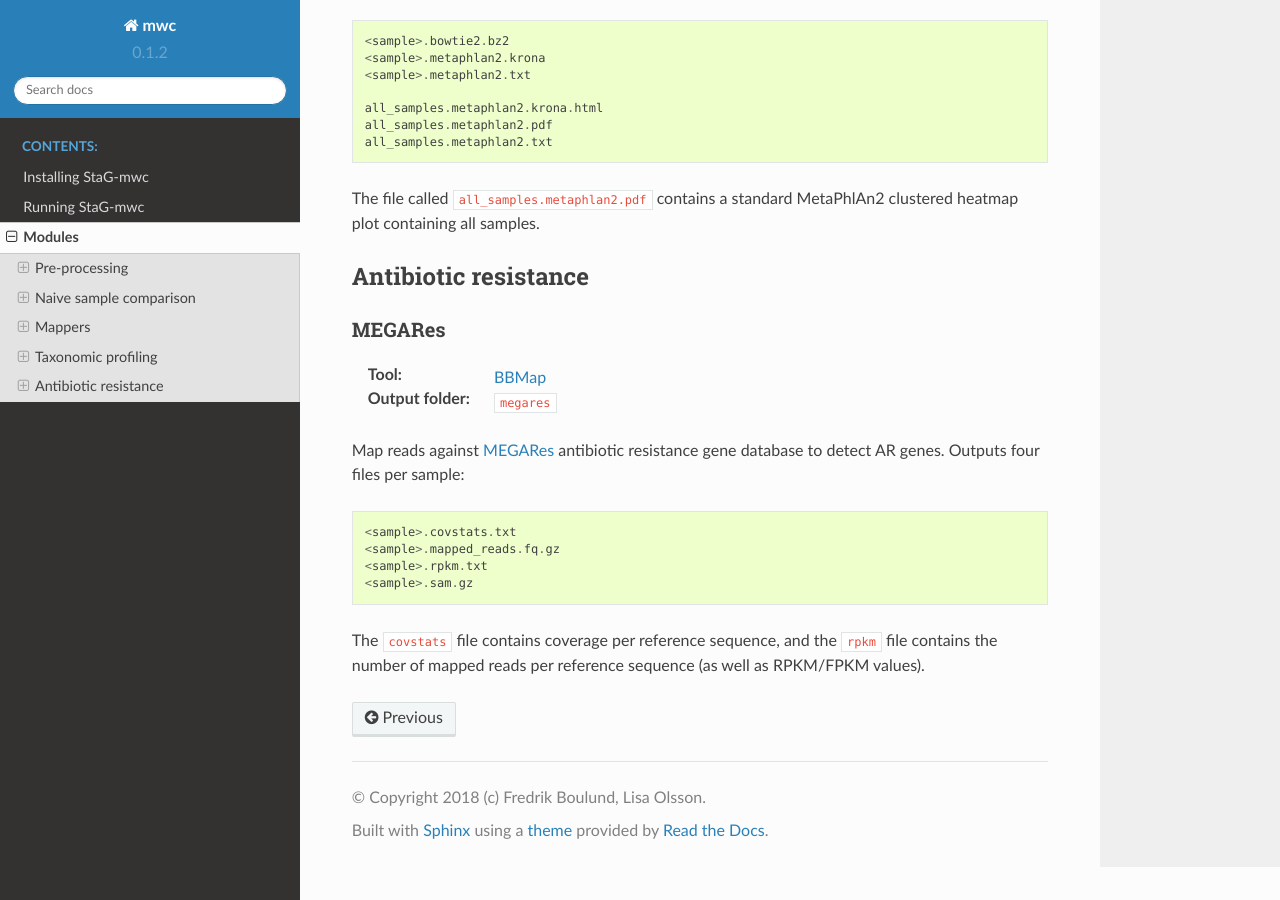
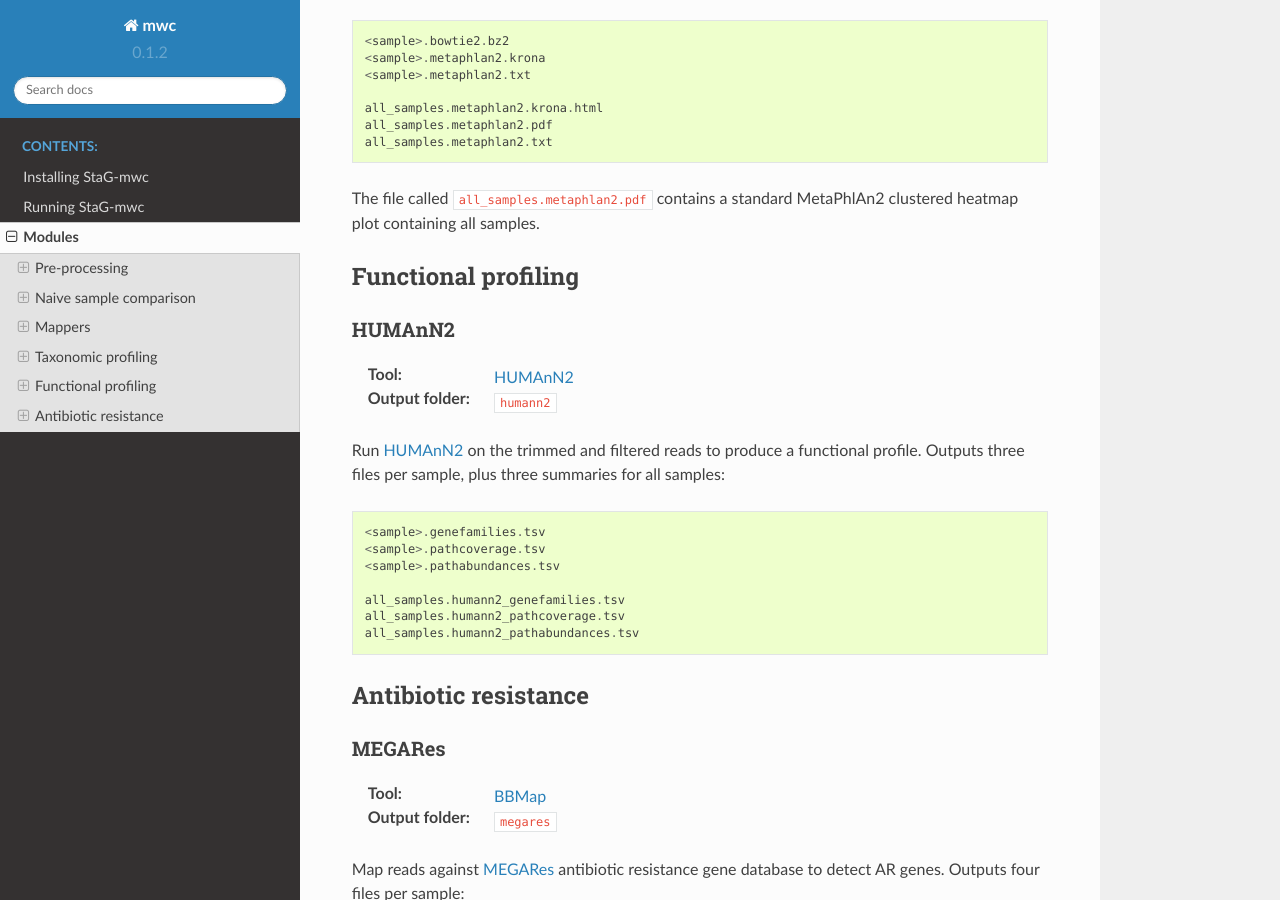
Before and after one commit to ctmrbio/stag-mwc, a Sphinx documentation site: the page built from docs/source/modules.rst, in a window 1280 px wide and 900 px high, scrolled down 5394 px. Built offline with Sphinx 7.4.7 and the Read the Docs theme 2.0.0, drawn with Linux system fonts in a browser that asks for light colours.

Commit message:
Add HUMAnN2 functional profiling

```diff
--- a/docs/source/modules.rst
+++ b/docs/source/modules.rst
@@ -7,6 +7,7 @@
 .. _MEGARes: http://megares.meglab.org/
 .. _MetaPhlAn2: https://bitbucket.org/biobakery/metaphlan2/
 .. _featureCounts: http://bioinf.wehi.edu.au/featureCounts/
+.. _HUMAnN2: https://bitbucket.org/biobakery/humann2/
 
 Modules
 =======
@@ -271,6 +272,26 @@ The file called ``all_samples.metaphlan2.pdf`` contains a standard MetaPhlAn2
 clustered heatmap plot containing all samples.
 
 
+Functional profiling
+**************
+
+HUMAnN2
+----------
+:Tool: `HUMAnN2`_
+:Output folder: ``humann2``
+
+Run `HUMAnN2`_ on the trimmed and filtered reads to produce a functional profile.
+Outputs three files per sample, plus three summaries for all samples::
+
+    <sample>.genefamilies.tsv
+    <sample>.pathcoverage.tsv
+    <sample>.pathabundances.tsv
+
+    all_samples.humann2_genefamilies.tsv
+    all_samples.humann2_pathcoverage.tsv
+    all_samples.humann2_pathabundances.tsv
+
+
 Antibiotic resistance
 *********************
 
```
Also changed, not shown: config.yaml (+14 -0 lines), 6 other files.
